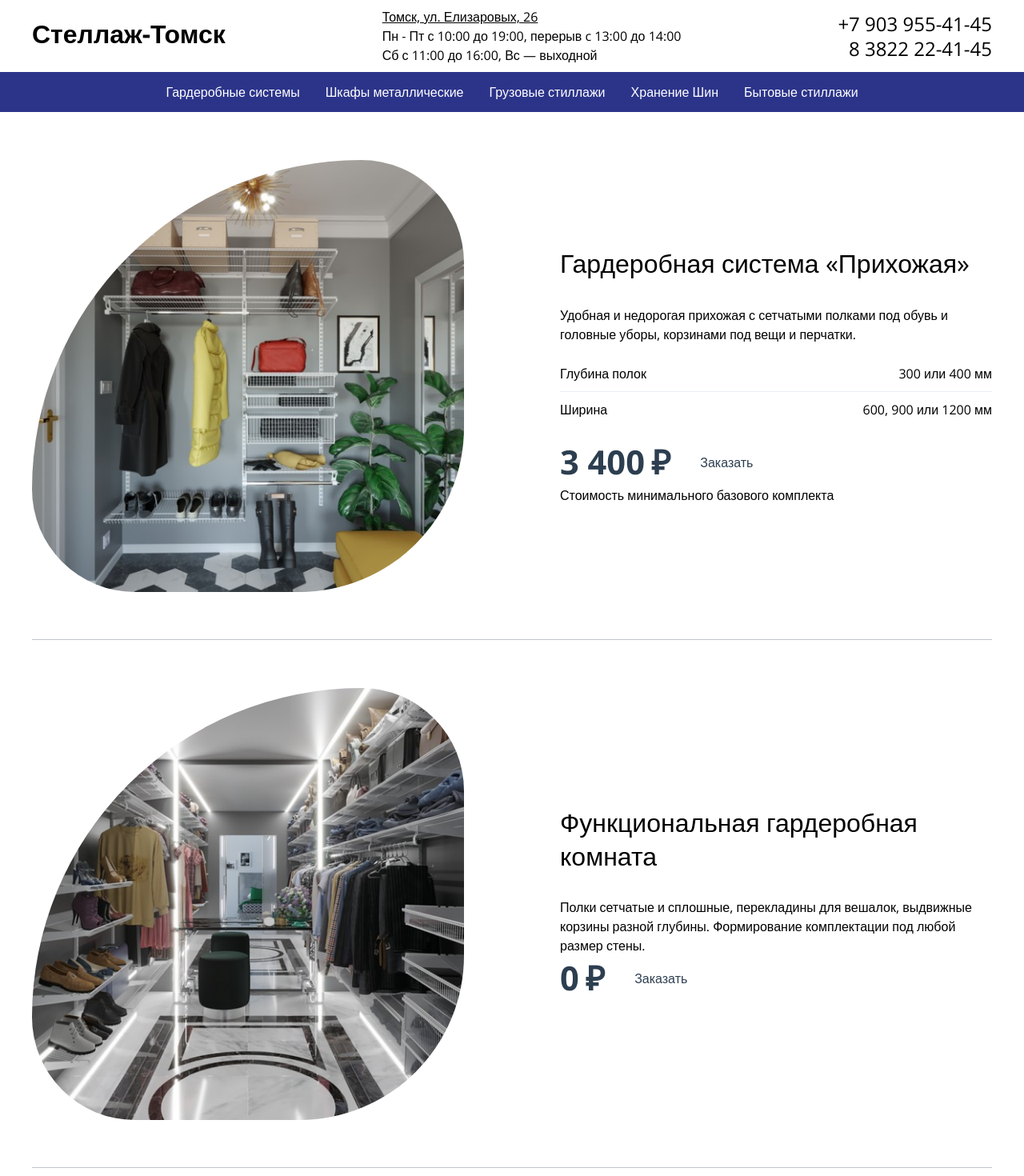
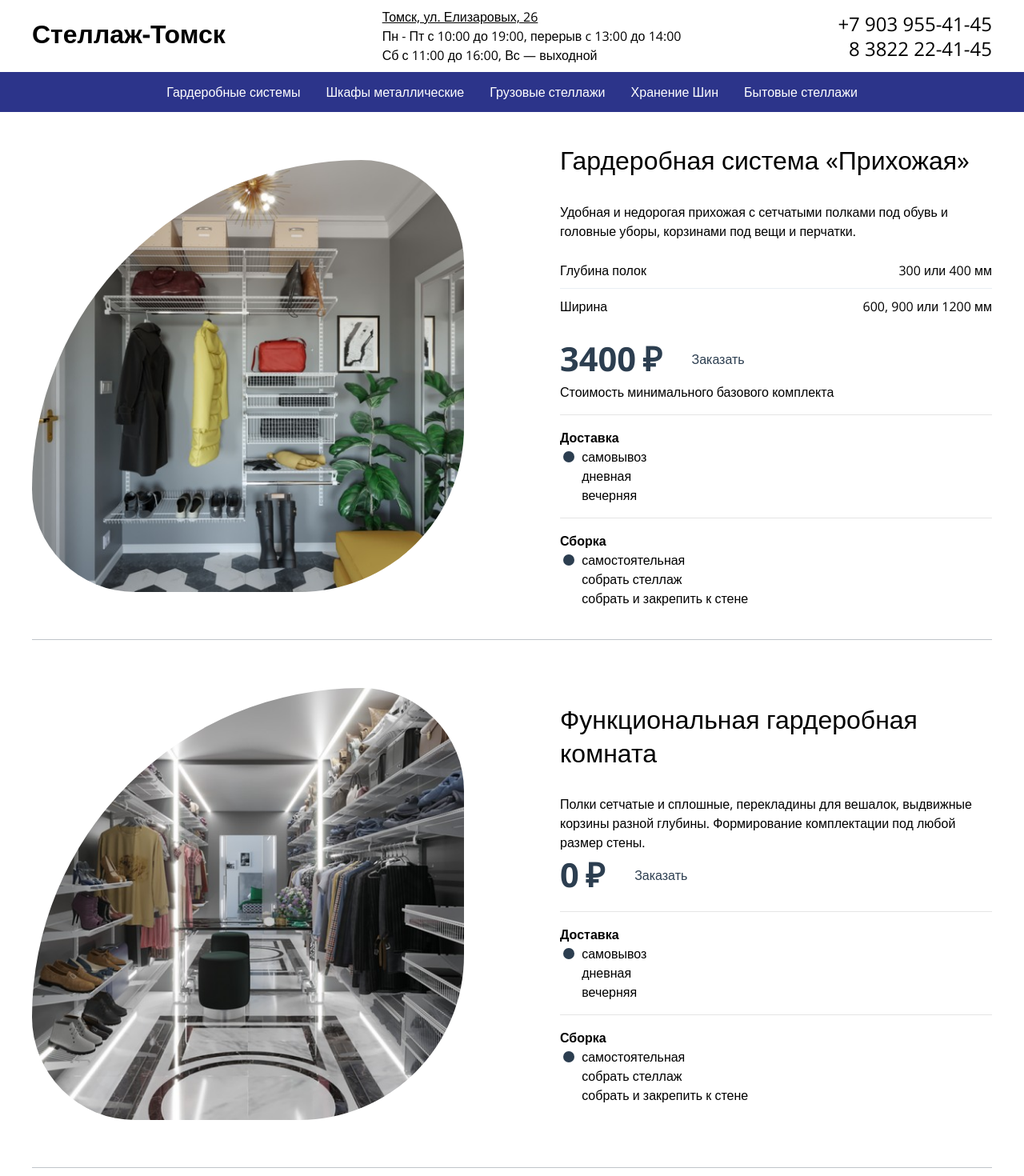
Before and after one commit to Skydescent/racks_production, a React (Create React App) app in the folder client/: page /garderobnyye_sistemy in a window 1280 px wide. Shown: the top 1470 px of the page at 80% size. Built offline with nearby package versions, Linux system fonts and the light colour scheme.

Commit message:
Done simple calculator, All Pages done

```diff
--- a/client/src/components/Header.js
+++ b/client/src/components/Header.js
@@ -1,12 +1,12 @@
-import React from 'react';
-import { Link } from 'react-router-dom';
+import React from "react";
+import { Link } from "react-router-dom";
 
 const links = [
-  { to: '/garderobnyye_sistemy', text: 'Гардеробные системы' },
-  { to: '/shkafy_metallicheskiye', text: 'Шкафы металлические' },
-  { to: '/gruzovyye', text: 'Грузовые стиллажи' },
-  { to: '/khraneniye_shin', text: 'Хранение Шин' },
-  { to: '/bytovyye', text: 'Бытовые стиллажи' },
+  { to: "/garderobnyye_sistemy", text: "Гардеробные системы" },
+  { to: "/shkafy_metallicheskiye", text: "Шкафы металлические" },
+  { to: "/gruzovyye", text: "Грузовые стеллажи" },
+  { to: "/khraneniye_shin", text: "Хранение Шин" },
+  { to: "/bytovyye", text: "Бытовые стеллажи" },
 ];
 
 function Header() {
@@ -33,7 +33,7 @@ function Header() {
         </div>
         <nav className="nav_container">
           <div className="nav_list">
-            {links.map(item => (
+            {links.map((item) => (
               <Link key={item.to} className="section_list_link" to={item.to}>
                 {item.text}
               </Link>
--- a/client/src/components/OrderForm.js
+++ b/client/src/components/OrderForm.js
@@ -27,7 +27,6 @@ const OrderForm = ({ productPropsToOrder }) => {
     }
 
     const data = { ...orderState, ...productPropsToOrder };
-    console.log(data);
 
     sendMail(data).then((response) => {
       if (response.result === "success") {
--- a/client/src/components/calculator/Calculator.js
+++ b/client/src/components/calculator/Calculator.js
@@ -29,6 +29,14 @@ const Calculator = ({
   children,
 }) => {
   const [productState, setProductState] = useState(initialProduct);
+  if (productsProps.installation) {
+    Object.keys(productsProps.installation).forEach((key) => {
+      if (installation[key]) {
+        installation[key] = productsProps.installation[key];
+      }
+    });
+  }
+
   const productPropsToOrder = {
     product: getProductPropsToOrder(productState, productsProps),
     order: [
@@ -48,6 +56,18 @@ const Calculator = ({
     name: productsProps.name ?? "Стеллажи",
   };
 
+  const handleStateChange = (newProductState) => {
+    setProductState((prev) => {
+      newProductState.total = calculateTotalPrice(
+        newProductState,
+        productsProps,
+        delivery,
+        installation
+      );
+
+      return newProductState;
+    });
+  };
   const handleInputChange = (fullName, propsGroupName, changedPropValue) => {
     setProductState((prev) => {
       let newProductState = Object.assign({}, prev);
@@ -93,48 +113,6 @@ const Calculator = ({
     });
   };
 
-  const handleDeliveryChange = (deliveryType) => {
-    setProductState((prev) => {
-      const newProductState = { ...prev };
-      const parents = delivery.types.reduce((acc, curr) =>
-        curr.parent ? new Set(curr.parent.concat(acc)) : acc
-      );
-      if (!newProductState.delivery.includes(deliveryType)) {
-        const deliveryTypeItem = delivery.types.filter(
-          (item) => item.type === deliveryType
-        )[0];
-        if (deliveryTypeItem.parent) {
-          newProductState.delivery[1] = deliveryType;
-        } else {
-          if (!newProductState.delivery[1])
-            newProductState.delivery[1] = delivery.defChild;
-          if (!parents.has(deliveryType)) newProductState.delivery = [];
-          newProductState.delivery[0] = deliveryType;
-        }
-      }
-      newProductState.total = calculateTotalPrice(
-        newProductState,
-        productsProps,
-        delivery,
-        installation
-      );
-      return newProductState;
-    });
-  };
-
-  const hadleInstallChange = (installType) => {
-    setProductState((prev) => {
-      const newProductState = { ...prev };
-      newProductState.installation = installType;
-      newProductState.total = calculateTotalPrice(
-        newProductState,
-        productsProps,
-        delivery,
-        installation
-      );
-      return newProductState;
-    });
-  };
   const renderProductImage = () => {
     if (productsImages) {
       if (productsImages.fullName) {
@@ -188,13 +166,13 @@ const Calculator = ({
           <Delivery
             delivery={delivery}
             productState={productState}
-            handleDeliveryChange={handleDeliveryChange}
+            handleStateChange={handleStateChange}
           />
           {isInstallation && (
             <Installation
               installation={installation}
               productState={productState}
-              hadleInstallChange={hadleInstallChange}
+              handleStateChange={handleStateChange}
             />
           )}
         </Total>
--- a/client/src/components/calculator/Delivery.js
+++ b/client/src/components/calculator/Delivery.js
@@ -1,7 +1,29 @@
 import React from "react";
 import CalcRadioInput from "./CalcRadioInput";
 
-const Delivery = ({ delivery, productState, handleDeliveryChange }) => {
+const Delivery = ({ delivery, productState, handleStateChange }) => {
+  const handleDeliveryChange = (deliveryType) => {
+    const newProductState = { ...productState };
+    const parents = delivery.types.reduce((acc, curr) =>
+      curr.parent ? new Set(curr.parent.concat(acc)) : acc
+    );
+    if (!newProductState.delivery.includes(deliveryType)) {
+      const deliveryTypeItem = delivery.types.filter(
+        (item) => item.type === deliveryType
+      )[0];
+      if (deliveryTypeItem.parent) {
+        newProductState.delivery[1] = deliveryType;
+      } else {
+        if (!newProductState.delivery[1])
+          newProductState.delivery[1] = delivery.defChild;
+        if (!parents.has(deliveryType)) newProductState.delivery = [];
+        newProductState.delivery[0] = deliveryType;
+      }
+    }
+    handleStateChange(newProductState);
+  };
+
+  console.log(productState.name);
   let deliveryTypes = delivery.types.filter((item) => {
     if (item.parent) {
       return item.parent.includes(productState.delivery[0]);
@@ -13,10 +35,12 @@ const Delivery = ({ delivery, productState, handleDeliveryChange }) => {
       <strong>{delivery.title}</strong>
       {deliveryTypes.map((item) => (
         <CalcRadioInput
-          key={item.type}
+          key={productState.name ? productState.name + item.type : item.type}
           title={item.name}
           value={item.type}
-          propName={item.type}
+          propName={
+            productState.name ? productState.name + item.type : item.type
+          }
           onChange={() => handleDeliveryChange(item.type)}
           isChecked={productState.delivery.includes(item.type)}
           isActive={true}
--- a/client/src/components/calculator/Installation.js
+++ b/client/src/components/calculator/Installation.js
@@ -1,16 +1,24 @@
 import React from "react";
 import CalcRadioInput from "./CalcRadioInput";
 
-const Installation = ({ installation, productState, hadleInstallChange }) => {
+const Installation = ({ installation, productState, handleStateChange }) => {
+  const hadleInstallChange = (installType) => {
+    const newProductState = { ...productState };
+    newProductState.installation = installType;
+    handleStateChange(newProductState);
+  };
+
   return (
     <div className="range">
       <strong>{installation.title}</strong>
       {installation.types.map((item) => (
         <CalcRadioInput
-          key={item.type}
+          key={productState.name ? productState.name + item.type : item.type}
           title={item.name}
           value={item.type}
-          propName={item.type}
+          propName={
+            productState.name ? productState.name + item.type : item.type
+          }
           onChange={() => hadleInstallChange(item.type)}
           isChecked={item.type === productState.installation}
           isActive={true}
--- /dev/null
+++ b/client/src/components/calculator/SimpleCalculator.js
@@ -0,0 +1,105 @@
+import React, { useState } from "react";
+import Delivery from "./Delivery";
+import Installation from "./Installation";
+import PopupOrder from "../PopupOrder";
+
+import { installation } from "../../products/installation";
+import { delivery } from "../../products/delivery";
+
+import {
+  getInstallationCost,
+  getDeliveryCost,
+  getNameByType,
+} from "../../helpers";
+
+const SimpleCalculator = ({
+  children,
+  initialProduct,
+  img,
+  totalContent,
+  calcClass = "flex grid_2",
+  installationTypes = null,
+}) => {
+  const [productState, setProductState] = useState(initialProduct);
+
+  if (installationTypes)
+    Object.keys(installationTypes).forEach((prop) => {
+      installation[prop] = installationTypes[prop];
+    });
+  productState.delivery = productState.delivery ?? ["self_delivery"];
+  productState.installation = productState.installation ?? "self_install";
+
+  const productPropsToOrder = {
+    product: null,
+    order: [
+      {
+        title: delivery.title,
+        value: getNameByType(
+          delivery.types,
+          productState.delivery || ["self_delivery"]
+        ),
+      },
+      {
+        title: installation.title,
+        value: getNameByType(
+          installation.types,
+          productState.installation || "self_install"
+        ),
+      },
+      {
+        title: "Сумма",
+        value: productState.total || productState.price,
+      },
+    ],
+    name: productState.name ?? "Стеллажи",
+  };
+
+  const handleStateChange = (newProductState) => {
+    setProductState((prev) => {
+      newProductState.total =
+        prev.price +
+        getInstallationCost(installation, newProductState) +
+        getDeliveryCost(delivery, newProductState);
+
+      return newProductState;
+    });
+  };
+
+  return (
+    <div className={calcClass}>
+      <div>
+        <img src={img} alt="" />
+      </div>
+      <div>
+        {productState.name && <h1>{productState.name}</h1>}
+        {children}
+        <div className="price">
+          <div>
+            <span>
+              {productState.priceTitle
+                ? productState.priceTitle
+                : productState.total ?? productState.price}
+            </span>
+            &#8381;
+          </div>
+          <div className="order dark">
+            <PopupOrder productPropsToOrder={productPropsToOrder} />
+          </div>
+        </div>
+        {totalContent}
+        <Delivery
+          delivery={delivery}
+          productState={productState}
+          handleStateChange={handleStateChange}
+        />
+        <Installation
+          installation={installation}
+          productState={productState}
+          handleStateChange={handleStateChange}
+        />
+      </div>
+    </div>
+  );
+};
+
+export default SimpleCalculator;
--- a/client/src/helpers.js
+++ b/client/src/helpers.js
@@ -30,7 +30,6 @@ export const getPropValueByTitle = (productState, title) => {
   return prop.value ?? prop;
 };
 
-// Проверить работу взамен getPropValueByTitle
 export const getValueByFullName = (state, fullName) => {
   const namesArr = getNamesArr(fullName);
   const prop = namesArr.reduce((acc, curr) => acc[curr] ?? false, state);
@@ -267,18 +266,23 @@ const getItemPrice = (
   return total;
 };
 
-const getDeliveryCost = ({ types }, { delivery }) =>
+export const getDeliveryCost = ({ types }, { delivery }) =>
   types.reduce(
     (acc, curr) => (delivery.includes(curr.type) ? acc + curr.price : acc),
     0
   );
 
-const getInstallationCost = ({ types }, { installation, shelfQnt }) =>
+export const getInstallationCost = (
+  { types },
+  { installation, shelfQnt, price }
+) =>
   types
     .filter((item) => installation.includes(item.type))
     .map((item) =>
-      item.price.length
+      Array.isArray(item.price)
         ? getCostByQntRange(item.price, "shelfQnt", shelfQnt)
+        : typeof item.price === "string" && item.price.includes("price*")
+        ? item.price.replace("price*", "") * price
         : item.price
     )
     .reduce((accum, current) => accum + current);
--- a/client/src/pages/MetalCabinets.js
+++ b/client/src/pages/MetalCabinets.js
@@ -18,6 +18,7 @@ const MetalCabinets = () => {
     { type: "field", name: "items_drawer" },
     { type: "content", name: "items_set" },
     { type: "slider", name: "addShelfPriceQnt", range: "0:10" },
+    { type: "slider", name: "itemsQnt", range: "0:10" },
   ];
 
   const productsImages = {
@@ -36,6 +37,7 @@ const MetalCabinets = () => {
         initialProduct={productsProps.initialState}
         except={["price"]}
         isActiveInputs={false}
+        isInstallation={true}
         renderOrder={renderOrder}
         productsImages={productsImages}
       />
--- a/client/src/pages/WardrobeSystems.js
+++ b/client/src/pages/WardrobeSystems.js
@@ -1,17 +1,49 @@
 import React from "react";
+import SimpleCalculator from "../components/calculator/SimpleCalculator";
 import HALLWAY_IMG from "../images/wardrobe_systems/wardrobe_01.jpg";
 import WARDROBE_ROOM_IMG from "../images/wardrobe_systems/wardrobe_02.jpg";
 import BATH_ROOM_IMG from "../images/wardrobe_systems/wardrobe_02.jpg";
 
 const WardrobeSystems = () => {
+  const initialHallWayState = {
+    name: "Гардеробная система «Прихожая»",
+    price: 3400,
+  };
+  const initialWardrobeRoomState = {
+    name: "Функциональная гардеробная комната",
+    price: 0,
+  };
+  const initialBathRoomState = {
+    name: "Гардеробная система «Ванная комната»",
+    priceTitle: "менее 10 000",
+    total: 9999,
+  };
+
+  const installation = {
+    types: [
+      { type: "self_install", name: "самостоятельная", price: 0 },
+      {
+        type: "build",
+        name: "собрать стеллаж",
+        price: "price*0.1",
+      },
+      {
+        type: "build_fix",
+        name: "собрать и закрепить к стене",
+        price: "price*0.05",
+      },
+    ],
+  };
+
   return (
     <section className="content-inner product img-border">
-      <div className="flex grid_2">
-        <div>
-          <img src={HALLWAY_IMG} alt="hallway" />
-        </div>
+      <SimpleCalculator
+        initialProduct={initialHallWayState}
+        img={HALLWAY_IMG}
+        installationTypes={installation}
+        totalContent={<p>Стоимость минимального базового комплекта</p>}
+      >
         <div className="table">
-          <h1>Гардеробная система «Прихожая»</h1>
           <p>
             Удобная и недорогая прихожая с сетчатыми полками под обувь и
             головные уборы, корзинами под вещи и перчатки.
@@ -24,59 +56,29 @@ const WardrobeSystems = () => {
               Ширина<span>600, 900 или 1200 мм</span>
             </li>
           </ul>
-          <div className="price">
-            <div>
-              <span>3 400</span>&#8381;
         </div>
-            <div className="order dark">
-              <a href="#order">Заказать</a>
-            </div>
-          </div>
-          <p>Стоимость минимального базового комплекта</p>
-        </div>
-      </div>
-      <div className="flex grid_2">
-        <div>
-          <img src={WARDROBE_ROOM_IMG} alt="wardrobe room" />
-        </div>
-        <div>
-          <h1>Функциональная гардеробная комната</h1>
+      </SimpleCalculator>
+      <SimpleCalculator
+        initialProduct={initialWardrobeRoomState}
+        img={WARDROBE_ROOM_IMG}
+        installationTypes={installation}
+      >
         <p>
-            Полки сетчатые и сплошные, перекладины для вешалок, выдвижные
-            корзины разной глубины. Формирование комплектации под любой размер
-            стены.
+          Полки сетчатые и сплошные, перекладины для вешалок, выдвижные корзины
+          разной глубины. Формирование комплектации под любой размер стены.
         </p>
-          <div className="price">
-            <div>
-              <span>0</span>&#8381;
-            </div>
-            <div className="order dark">
-              <a href="#order">Заказать</a>
-            </div>
-          </div>
-        </div>
-      </div>
-      <div className="flex grid_2">
-        <div>
-          <img src={BATH_ROOM_IMG} alt="bathroom" />
-        </div>
-        <div>
-          <h1>Гардеробная система «Ванная комната»</h1>
+      </SimpleCalculator>
+      <SimpleCalculator
+        initialProduct={initialBathRoomState}
+        img={BATH_ROOM_IMG}
+        installationTypes={installation}
+      >
         <p>
           Сетчатый белый стеллаж не создаёт загроможденности и размещен в
           неиспользуемых нишах. Материал &mdash; полимерное покрытие белого
           цвета.
         </p>
-          <div className="price">
-            <div>
-              <span>менее 10 000</span>&#8381;
-            </div>
-            <div className="order dark">
-              <a href="#order">Заказать</a>
-            </div>
-          </div>
-        </div>
-      </div>
+      </SimpleCalculator>
     </section>
   );
 };
--- a/client/src/products/metalCabinets.js
+++ b/client/src/products/metalCabinets.js
@@ -10,6 +10,7 @@ export const metalCabinets = {
     { items_shelves: "Количество полок" },
     { items_drawer: "Количество ящиков" },
     { items_set: "Комплектация" },
+    { itemsQnt: "Количество шкафов" },
     { addShelfPriceQnt: "Количество дополнительных полок" },
   ],
   items: [
@@ -471,6 +472,21 @@ export const metalCabinets = {
       price: 121,
     },
   ],
+  installation: {
+    types: [
+      { type: "self_install", name: "самостоятельная", price: 0 },
+      {
+        type: "build",
+        name: "собрать стеллаж",
+        price: 300,
+      },
+      {
+        type: "build_fix",
+        name: "собрать и закрепить к стене",
+        price: 400,
+      },
+    ],
+  },
   initialState: {
     items: {
       model: { value: "ШРМ-АК/500", active: "all" },
```
Also changed, not shown: 2 other files (tests, documents, lock files or other folders). Lines whose indentation alone changed are shown as unchanged.
